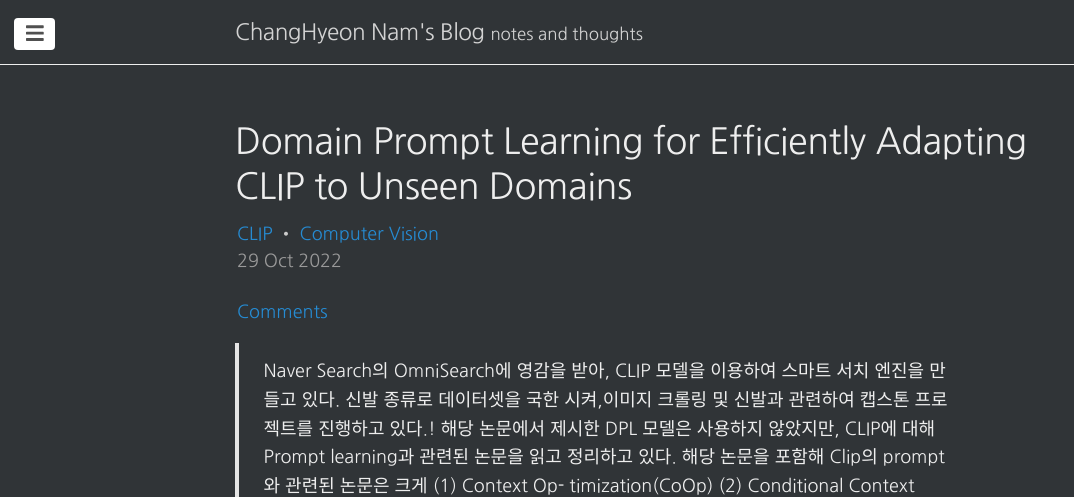
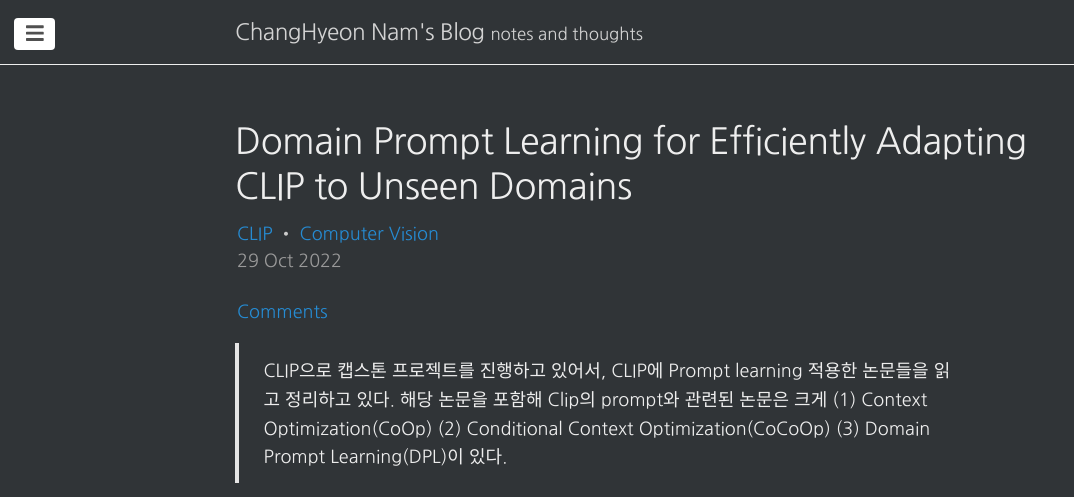
Before and after one commit to changhyeonnam/changhyeonnam.github.io, a Jekyll site: the page built from _posts/2022/2022-10-29-DPL.md, in a window 1280 px wide, cut to the strip 0-497 px from the top of the page. Shown: the whole strip, without its empty margins (0-1074 px from the left). Built offline with Jekyll 4.4.1, drawn with Linux system fonts in a browser that asks for light colours; nearby versions of some CDN libraries; comment, search, counter and statistics services are not loaded; some of the changed text lies outside the part shown.

Commit message:
update dpl post

```diff
--- a/_posts/2022/2022-10-29-DPL.md
+++ b/_posts/2022/2022-10-29-DPL.md
@@ -11,8 +11,7 @@
   changefreq : daily
   priority : 1.0
 ---
-> Naver Search의 OmniSearch에 영감을 받아, CLIP 모델을 이용하여 스마트 서치 엔진을 만들고 있다. 신발 종류로 데이터셋을 국한 시켜,이미지 크롤링 및 신발과 관련하여 캡스톤 프로젝트를 진행하고 있다.!
-해당 논문에서 제시한 DPL 모델은 사용하지 않았지만, CLIP에 대해 Prompt learning과 관련된 논문을 읽고 정리하고 있다. 해당 논문을 포함해 Clip의 prompt와 관련된 논문은 크게 (1) Context Op- timization(CoOp) (2) Conditional Context Optimization(CoCoOp) (3) Domain Prompt Learning(DPL)이 있다. 기회가 된다면 세개다 슬라이드를 만들어서 올려보겠다. 현재 개발 현황은 CLIP을 이용하여 prompt ensemble 통해 기본적인 omnisearch의 기능을 구현하였고, 대략 1200개의 데이터셋에 대해 96.3% 정확도가 나온다. 퀄리티있게 결과물이 나온다면 공유해볼 예정이다.
+>CLIP으로 캡스톤 프로젝트를 진행하고 있어서, CLIP에 Prompt learning 적용한 논문들을 읽고 정리하고 있다. 해당 논문을 포함해 Clip의 prompt와 관련된 논문은 크게 (1) Context Optimization(CoOp) (2) Conditional Context Optimization(CoCoOp) (3) Domain Prompt Learning(DPL)이 있다.
 >
 
 <iframe src="https://docs.google.com/presentation/d/e/2PACX-1vT0fiINM_--ztv-mGkg-_R2DYx9NiOi6pU7ZO8FyzEZq8QeX_cpUEIYrZD1iT9PGmt5uWOYq-ahd7JO/embed?start=false&loop=false&delayms=3000" frameborder="0" width="960" height="569" allowfullscreen="true" mozallowfullscreen="true" webkitallowfullscreen="true"></iframe>
```
